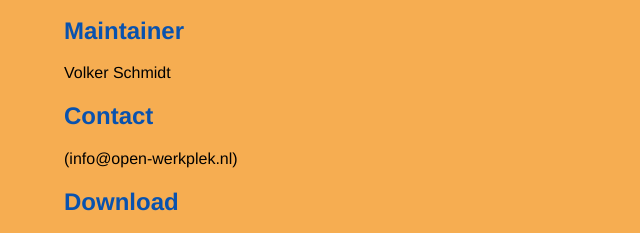
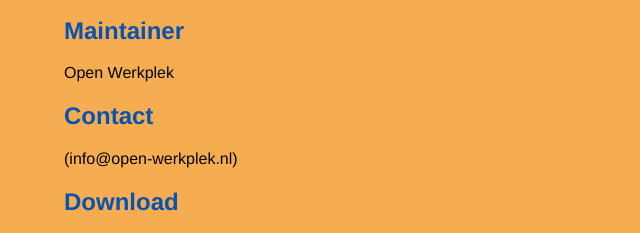
Before and after one commit to VolkerJSchmidt/dlscreen, a plain HTML site: page index.html in a window 1280 px wide. Shown: the part 262-495 px from the top of the page, 226-866 px from the left. Drawn offline with Linux system fonts and the light colour scheme.

Commit message:
Edited index.html via GitHub

```diff
--- a/index.html
+++ b/index.html
@@ -57,7 +57,7 @@
 <h2>License</h2>
 <p>released under the Apache License 2.0</p>
 <h2>Maintainer</h2>
-<p>Volker Schmidt  </p>
+<p>Open Werkplek</p>
 <h2>Contact</h2>
 <p> (info@open-werkplek.nl)
 <br/>      </p>
```
